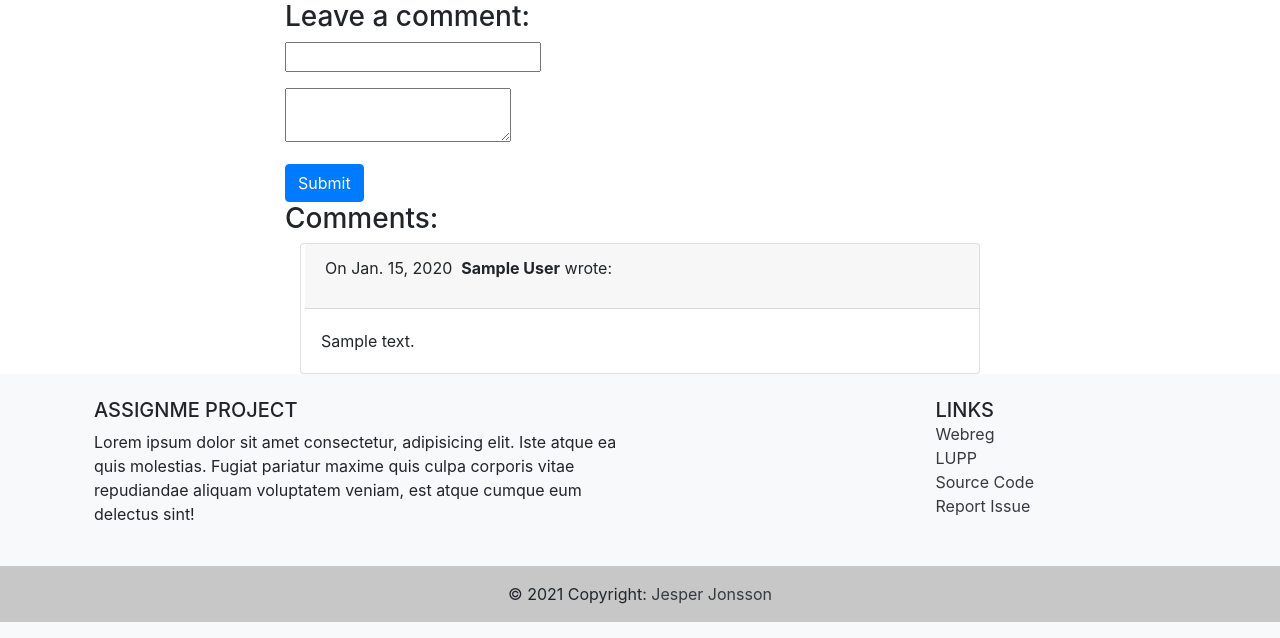
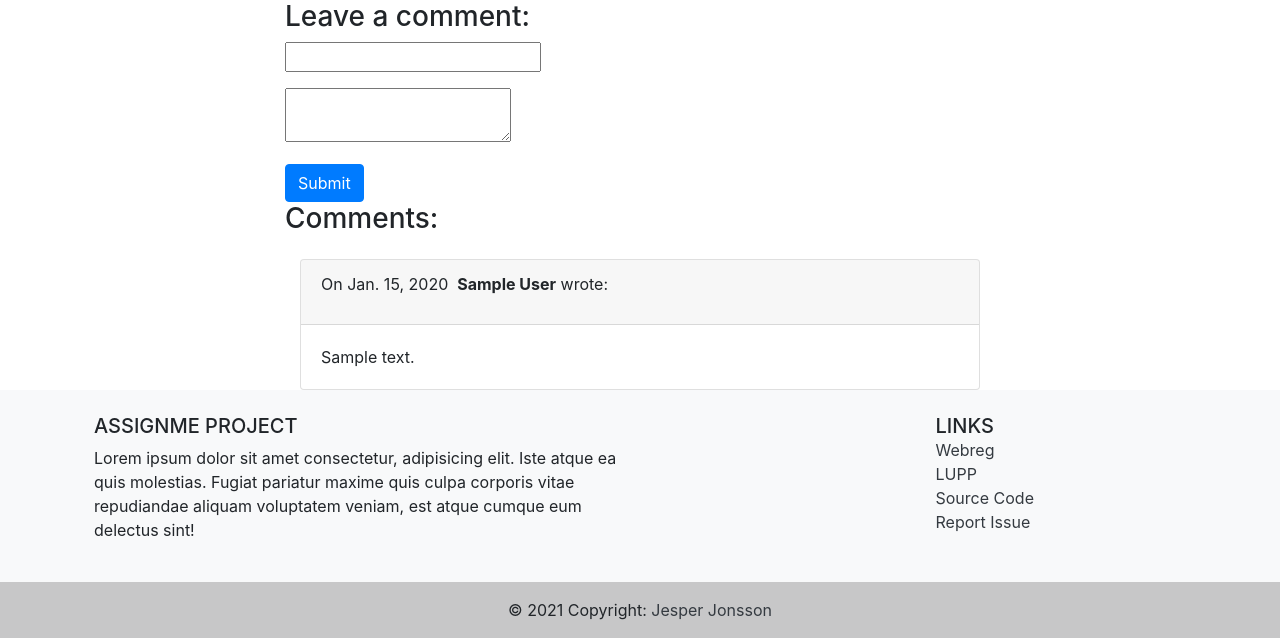
Before and after one commit to pingvine/assign-me-project, a Django app: template assignme/templates/course_detail.html in a window 1280 px wide. Shown: the part 355-993 px from the top of the page. Run offline with Django 3.2, Linux system fonts and the light colour scheme; the template is opened without the code that fills it: most values are stand-ins (such as "Sample title", 1, 10 or a date in 2020); form fields are guessed from the names that the template uses; some libraries are stand-ins or nearby versions.

Commit message:
Fix card margin

```diff
--- a/assignme/templates/comment.html
+++ b/assignme/templates/comment.html
@@ -1,5 +1,5 @@
- <div class="card">
-    <div class="card-header ml-1">
+ <div class="card mt-3">
+    <div class="card-header">
         <p>
             On {{comment.created_on.date }}&nbsp;
             <b>{{ comment.author }}</b> wrote:
```
